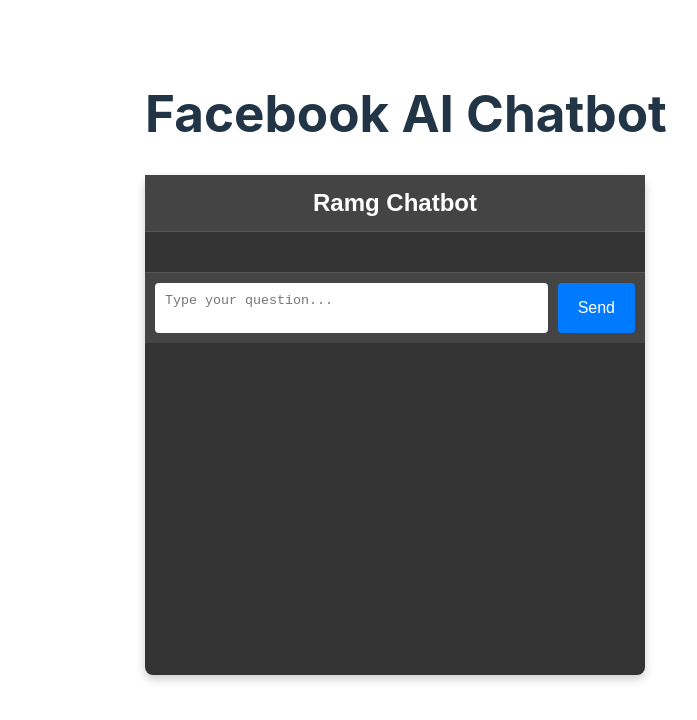
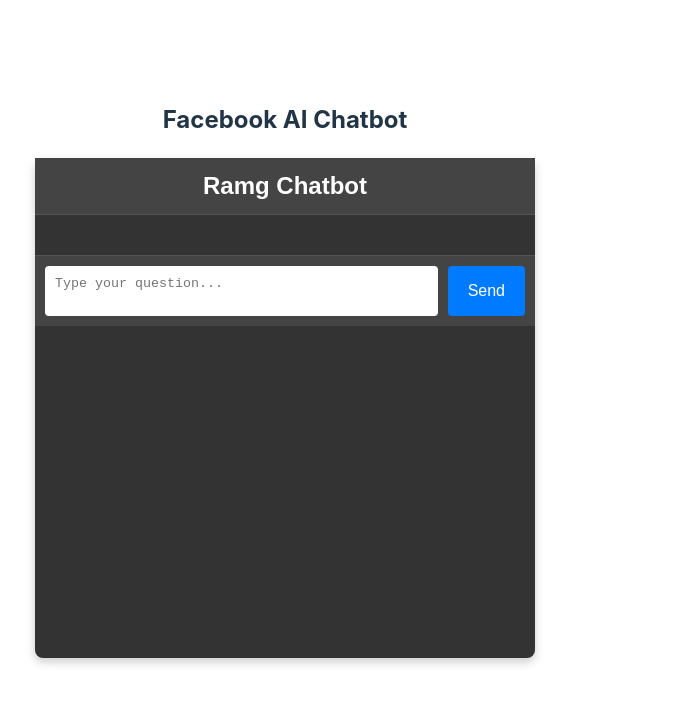
Before and after one commit to Collince-Okeyo/my-chatbot, a React (Vite) app: page / in a window 1280 px wide. Shown: the top 720 px of the page, without its empty margins (355-1052 px from the left). Built offline with nearby package versions, Linux system fonts and the light colour scheme.

Commit message:
refactor: update header to h2 and center align chatbot layout

```diff
--- a/src/App.jsx
+++ b/src/App.jsx
@@ -4,7 +4,7 @@
 function App() {
   return (
     <div className="App">
-      <h1 style={{ textAlign: 'center', marginTop: '10px', marginLeft: '500px' }}>Facebook AI Chatbot</h1>
+      <h2 style={{ textAlign: 'center', marginTop: '10px' }}>Facebook AI Chatbot</h2>
       <Chatbot />
     </div>
   )
--- a/src/components/Chatbot.css
+++ b/src/components/Chatbot.css
@@ -1,3 +1,10 @@
+#root {
+    max-width: 1280px;
+    margin: 0 auto;
+    padding: 2rem;
+    text-align: center;
+  }
+
 .chat-container {
     width: 500px;
     height: 500px;
@@ -7,7 +14,7 @@
     color: #fff;
     border-radius: 8px;
     box-shadow: 0 4px 10px rgba(0, 0, 0, 0.2);
-    margin-left: 500px;
+    /* margin-left: 500px; */
     margin-top: 10px;
   }
 
```
